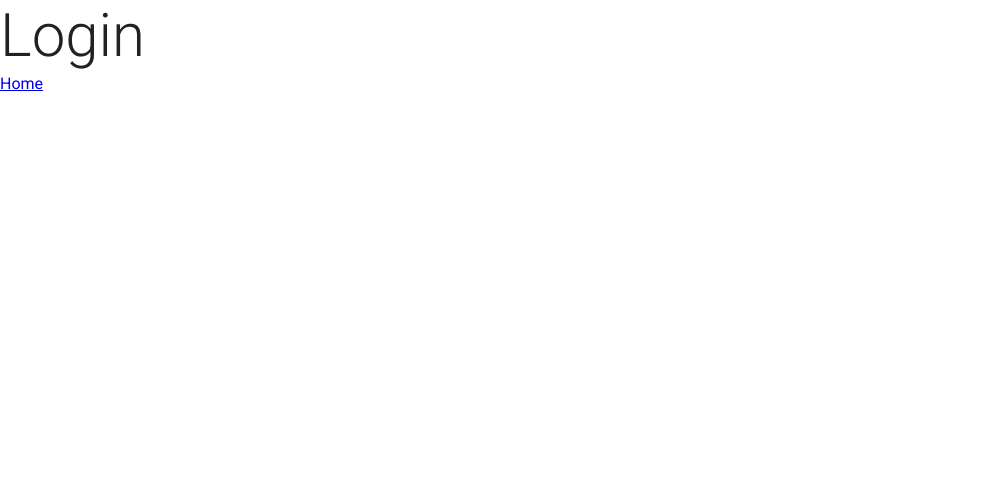
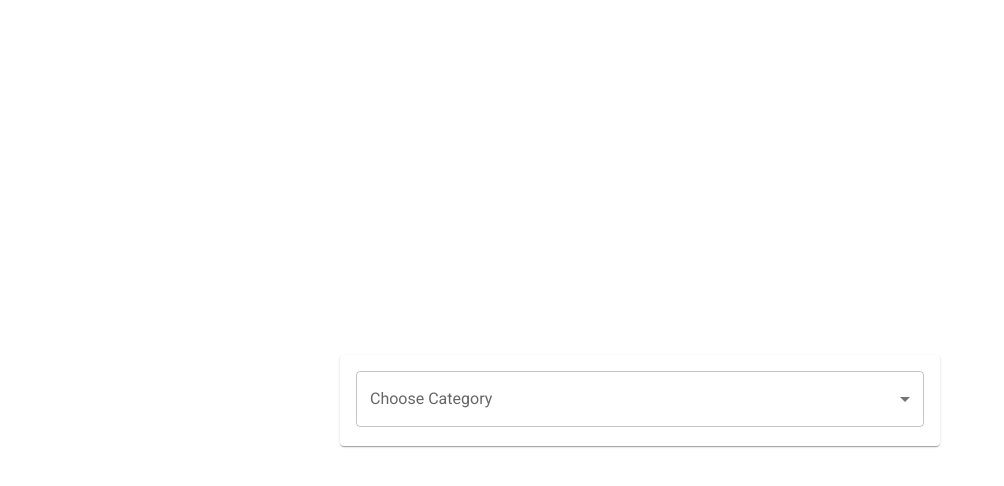
Before and after one commit to wildanfajriyan/hadeboard-app, a React (Vite) app: page /login in a window 1280 px wide. Shown: the top 486 px of the page, without its empty margins (0-1004 px from the left). Built offline with nearby package versions, Linux system fonts and the light colour scheme.

Commit message:
add Form Select component and Auth page

```diff
--- a/package.json
+++ b/package.json
@@ -7,6 +7,7 @@
     "dev": "vite",
     "build": "vite build",
     "lint": "eslint .",
+    "lint:fix": "eslint . --fix",
     "format": "prettier --write .",
     "preview": "vite preview"
   },
@@ -17,6 +18,7 @@
     "@mui/material": "^7.3.9",
     "react": "^19.2.4",
     "react-dom": "^19.2.4",
+    "react-hook-form": "^7.62.0",
     "react-router": "^7.6.0"
   },
   "devDependencies": {
--- a/src/App.jsx
+++ b/src/App.jsx
@@ -1,12 +1,7 @@
-import {
-  Box,
-  createTheme,
-  CssBaseline,
-  ThemeProvider,
-  Typography,
-} from '@mui/material';
-import { createBrowserRouter, Link, RouterProvider } from 'react-router';
+import { createTheme, CssBaseline, ThemeProvider } from '@mui/material';
+import { createBrowserRouter, RouterProvider } from 'react-router';
 
+import Login from './components/pages/Auth/Login';
 import Dashboard from './components/pages/Dashboard';
 
 const theme = createTheme({
@@ -22,12 +17,7 @@
   },
   {
     path: '/login',
-    element: (
-      <Box>
-        <Typography variant="h2">Login</Typography>
-        <Link to="/">Home</Link>
-      </Box>
-    ),
+    element: <Login />,
   },
 ]);
 
--- /dev/null
+++ b/src/components/pages/Auth/Login/Login.jsx
@@ -0,0 +1,42 @@
+import { Paper, Stack } from '@mui/material';
+import { useForm } from 'react-hook-form';
+
+import Select from '../../../ui/forms/Select';
+
+const Login = () => {
+  const { control } = useForm();
+
+  return (
+    <Stack
+      spacing={2}
+      alignItems={'center'}
+      justifyContent={'center'}
+      height={'100vh'}
+    >
+      <Paper
+        sx={{
+          width: 600,
+          padding: 2,
+        }}
+      >
+        <Select
+          name={'Category'}
+          control={control}
+          label={'Choose Category'}
+          options={[
+            {
+              value: 'First Category',
+              label: 'First Category',
+            },
+            {
+              value: 'Second Category',
+              label: 'Second Category',
+            },
+          ]}
+        />
+      </Paper>
+    </Stack>
+  );
+};
+
+export default Login;
--- /dev/null
+++ b/src/components/pages/Auth/Login/index.js
@@ -0,0 +1,3 @@
+import Login from './Login';
+
+export default Login;
--- /dev/null
+++ b/src/components/ui/forms/Select/Select.jsx
@@ -0,0 +1,56 @@
+import {
+  Select as BaseSelect,
+  FormControl,
+  FormHelperText,
+  InputLabel,
+  MenuItem,
+} from '@mui/material';
+import { Controller } from 'react-hook-form';
+
+const Select = ({
+  control,
+  label,
+  helperText,
+  name,
+  id,
+  options,
+  defaultValue,
+  ...props
+}) => {
+  return (
+    <Controller
+      control={control}
+      defaultValue={defaultValue}
+      name={name}
+      render={({ field: { value, onChange, onBlur } }) => {
+        const handleChange = (e) => {
+          onChange(e.target.value);
+        };
+
+        return (
+          <FormControl fullWidth>
+            <InputLabel id={id}>{label}</InputLabel>
+            <BaseSelect
+              {...props}
+              labelId={id}
+              id={`select-${id}`}
+              value={value}
+              label={label}
+              onChange={handleChange}
+              onBlur={onBlur}
+            >
+              {options?.map((option, idx) => (
+                <MenuItem key={idx} value={option.value}>
+                  {option.label}
+                </MenuItem>
+              ))}
+            </BaseSelect>
+            <FormHelperText>{helperText}</FormHelperText>
+          </FormControl>
+        );
+      }}
+    />
+  );
+};
+
+export default Select;
--- /dev/null
+++ b/src/components/ui/forms/Select/index.js
@@ -0,0 +1,3 @@
+import Select from './Select';
+
+export default Select;
```
Also changed, not shown: 1 other file (tests, documents, lock files or other folders).
